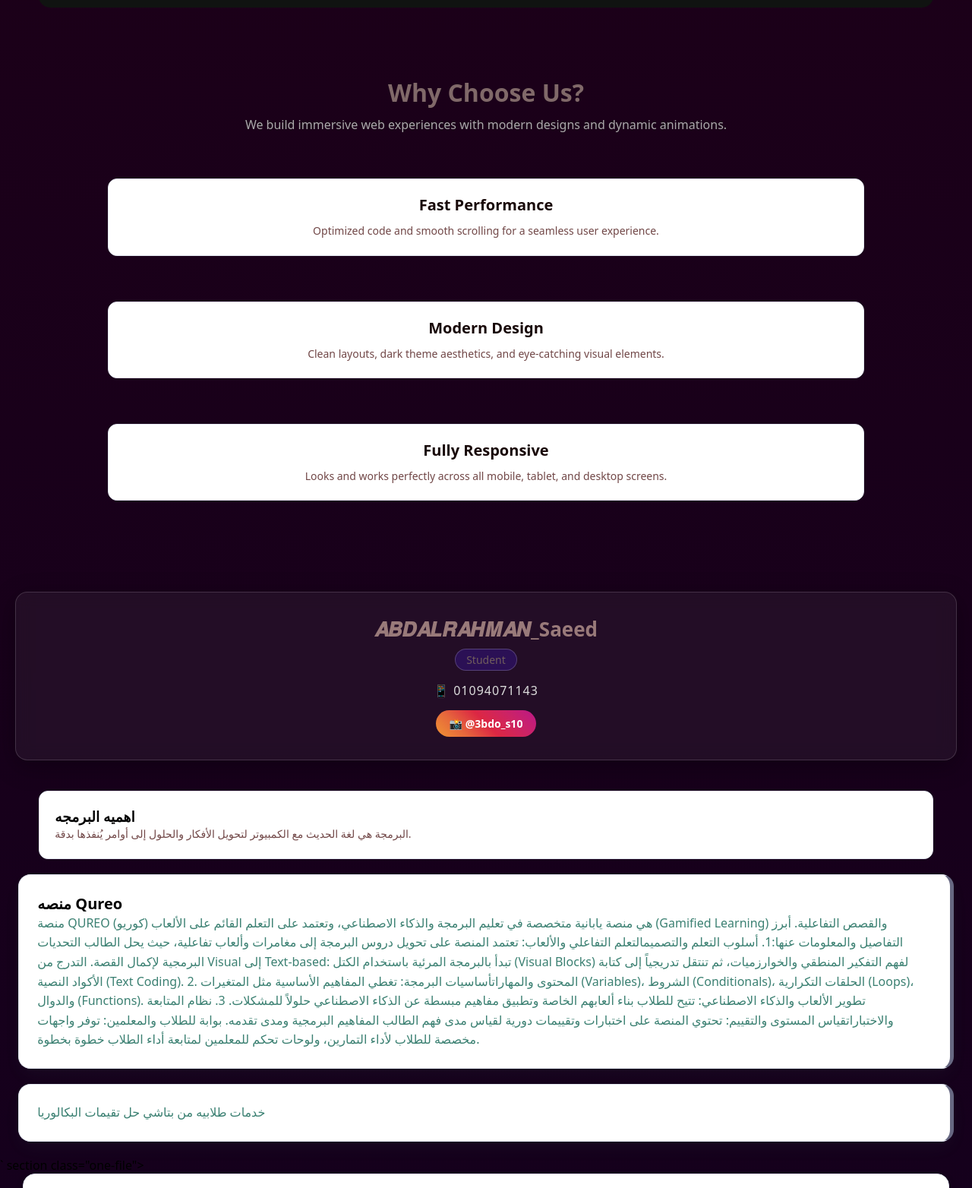
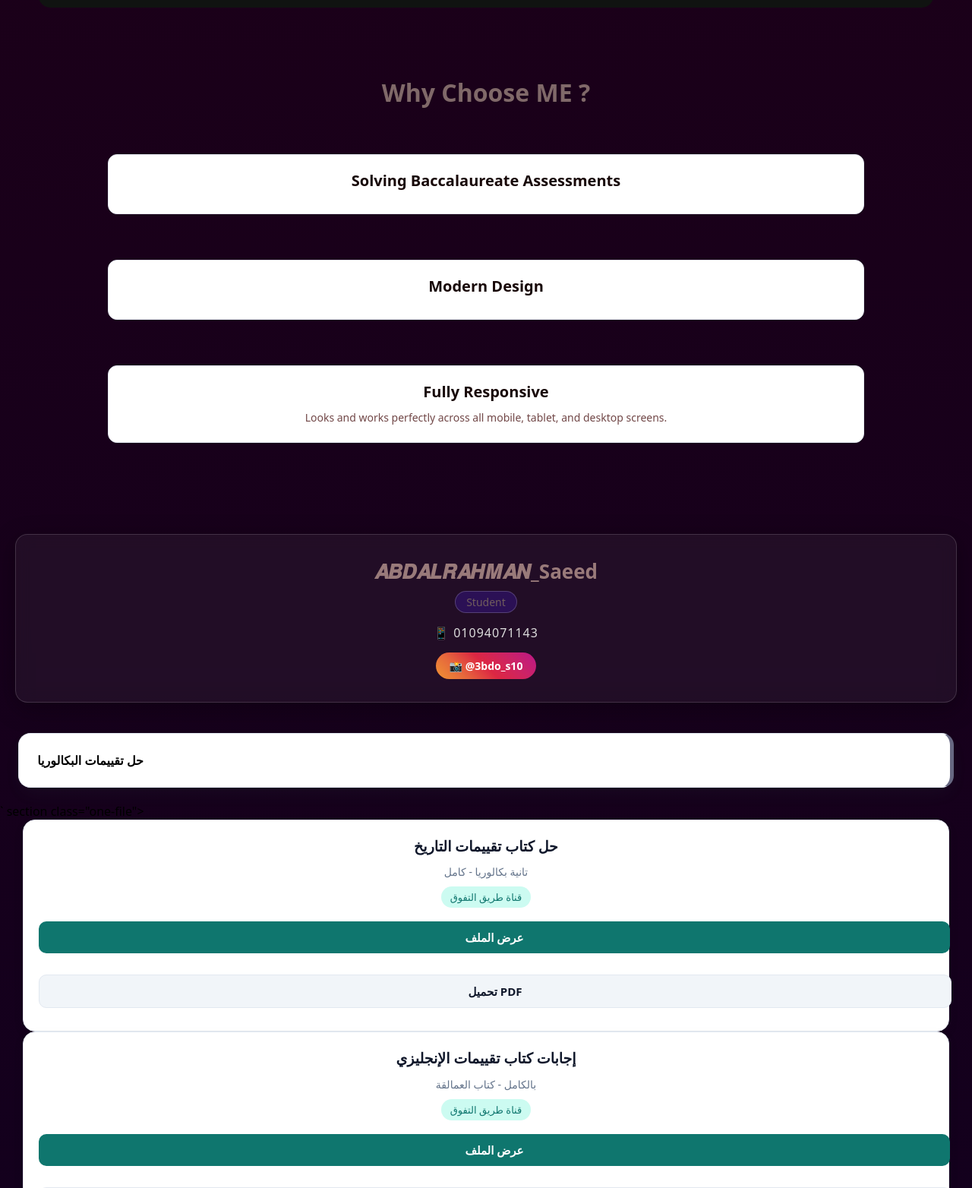
Before and after one commit to kraftmstr32-cell/VISCA1, a plain HTML site: page index.html in a window 1280 px wide. Shown: the part 1236-2800 px from the top of the page at 76% size. Drawn offline with Linux system fonts and the light colour scheme.

Commit message:
Add files via upload

```diff
--- a/index.html
+++ b/index.html
@@ -4,7 +4,7 @@
     <meta charset="UTF-8">
    <meta name="viewport" content="width=device-width, initial-scale=1.0">
     <link rel="stylesheet" href="style.css"
-    <title>Document</title>
+    <title>WELCOME TO MY FIRST WEB </title>
 </head>
 <body>
     <header>
@@ -16,7 +16,7 @@
     </header>
     <section class="main">
    <img src="stars1-1024x576.png" id="stars">
-   <h2 class="VISCA">VISCA</h2>
+   <h2 class="VISCA"></h2>
    <img src="moon2-1024x576.png.webp" id="moon">
 <img src="mountains3-1024x576.png.webp" id="mountain 3">
 <img src="mountains4-1024x576.png.webp" id="mountain 4">
@@ -35,17 +35,16 @@
 </div>
 </div>
 <div class="details-section">
-    <h3>Why Choose Us?</h3>
-    <p class="section-desc">We build immersive web experiences with modern designs and dynamic animations.</p>
+    <h3>Why Choose ME ?</h3>
+    <p class="section-desc"></p>
 
     <div class="cards-container">
-        <div class="card">
-            <h4>Fast Performance</h4>
-            <p>Optimized code and smooth scrolling for a seamless user experience.</p>
-        </div>
+                <div class="card">
+            <h4>Solving Baccalaureate Assessments</h4>
+
+</div>
         <div class="card">
             <h4>Modern Design</h4>
-            <p>Clean layouts, dark theme aesthetics, and eye-catching visual elements.</p>
         </div>
         <div class="card">
             <h4>Fully Responsive</h4>
@@ -65,25 +64,14 @@
         </a>
     </div>
 </div>
-<div class="card">
-  <h3>اهميه البرمجه</h3>
-  <p>البرمجة هي لغة الحديث مع الكمبيوتر لتحويل الأفكار والحلول إلى أوامر يُنفذها بدقة.</p>
-</div>
-
 <div class="styled-box">
-  <h2>منصه Qureo</h2>
-  <p>منصة QUREO (كوريو) هي منصة يابانية متخصصة في تعليم البرمجة والذكاء الاصطناعي، وتعتمد على التعلم القائم على الألعاب (Gamified Learning) والقصص التفاعلية.  أبرز التفاصيل والمعلومات عنها:1. أسلوب التعلم والتصميمالتعلم التفاعلي والألعاب: تعتمد المنصة على تحويل دروس البرمجة إلى مغامرات وألعاب تفاعلية، حيث يحل الطالب التحديات البرمجية لإكمال القصة.  التدرج من Visual إلى Text-based: تبدأ بالبرمجة المرئية باستخدام الكتل (Visual Blocks) لفهم التفكير المنطقي والخوارزميات، ثم تنتقل تدريجياً إلى كتابة الأكواد النصية (Text Coding).  2. المحتوى والمهاراتأساسيات البرمجة: تغطي المفاهيم الأساسية مثل المتغيرات (Variables)، الشروط (Conditionals)، الحلقات التكرارية (Loops)، والدوال (Functions).  تطوير الألعاب والذكاء الاصطناعي: تتيح للطلاب بناء ألعابهم الخاصة وتطبيق مفاهيم مبسطة عن الذكاء الاصطناعي حلولاً للمشكلات.  3. نظام المتابعة والاختباراتقياس المستوى والتقييم: تحتوي المنصة على اختبارات وتقييمات دورية لقياس مدى فهم الطالب المفاهيم البرمجية ومدى تقدمه.  بوابة للطلاب والمعلمين: توفر واجهات مخصصة للطلاب لأداء التمارين، ولوحات تحكم للمعلمين لمتابعة أداء الطلاب خطوة بخطوة.  </p>
-</div>
-<div class="styled-box">
-    <P>خدمات طلابيه من بتاشي
-        حل تقيمات البكالوريا
-    </P>
+    <h4>حل تقييمات البكالوريا</h4>
 
 </div>`
 
 section class="one-file">
   <div class="small-box">
-    <h3>حل كتيب تقييمات التاريخ</h3>
+    <h3>حل كتاب تقييمات التاريخ</h3>
     <p>تانية بكالوريا - كامل</p>
     <span>قناة طريق التفوق</span>
     <a href="pdfs/tarikh.pdf" target="_blank" class="btn-view">عرض الملف</a>
@@ -91,14 +79,6 @@ section class="one-file">
   </div>
 </section>
 
-  <!-- مربع البرمجة الجديد -->
-  <div class="small-box">
-    <h3>تقييمات البرمجة</h3>
-    <p>تانية بكالوريا - هدية من كتاب الاختبار</p>
-    <span>قناة طريق التفوق</span>
-    <a href="pdfs/prog.pdf" target="_blank" class="btn-view">عرض الملف</a>
-    <a href="pdfs/prog.pdf" download class="btn-down">تحميل PDF</a>
-  </div>
   <div class="small-box">
     <h3>إجابات كتاب تقييمات الإنجليزي</h3>
     <p>بالكامل - كتاب العمالقة</p>
@@ -115,7 +95,14 @@ section class="one-file">
   <a href="pdfs/arb.pdf" target="_blank" class="btn-view">عرض الملف</a>
   <a href="pdfs/arb.pdf" download class="btn-down">تحميل PDF</a>
 </div>
-<footer>
+ <!-- مربع البرمجة الجديد -->
+  <div class="small-box">
+    <h3>تقييمات البرمجة</h3>
+    <p>تانية بكالوريا - هدية من كتاب الاختبار</p>
+    <span>قناة طريق التفوق</span>
+    <a href="pdfs/prog.pdf" target="_blank" class="btn-view">عرض الملف</a>
+    <a href="pdfs/prog.pdf" download class="btn-down">تحميل PDF</a>
+  </div>
   <h3>VISCA</h3>
   <p>Thanks for visiting my website</p>
 
--- a/style.css
+++ b/style.css
@@ -43,7 +43,7 @@ header ul li a{
 }
 header ul li a:hover, .active{
 background:#0c120e;
-color: rgb(105, 179, 96);
+color: rgb(219, 227, 217);
 
 }
 .main{
@@ -60,7 +60,7 @@ main::after{
     bottom: 0;
     height: 100px;
     width:100% ;
-    background: linear-gradient(to top #388472,transparent )
+    background: linear-gradient(to top #b3bdbb,transparent )
 }
 .main img{
 position: absolute;
@@ -73,7 +73,7 @@ object-fit:cover ;
     transform: translateY(100px);
 }
 .VISCA{
-    color: #4ca671;
+    color: #ecf3ef;
     font-size: 20PX;
     text-transform: uppercase;
     transform: translateY(-100px);
@@ -279,11 +279,6 @@ body {
   border-right: 5px solid #676882; /* شريط ملون جانبي لإضافة لمسة جمالية */
 }
 
-.styled-box h2 {
-  margin-top: 0
-  color: #438d88;
-  font-size: 1.25rem;
-}
 
 .styled-box p {
   color: #3b8072;
```
